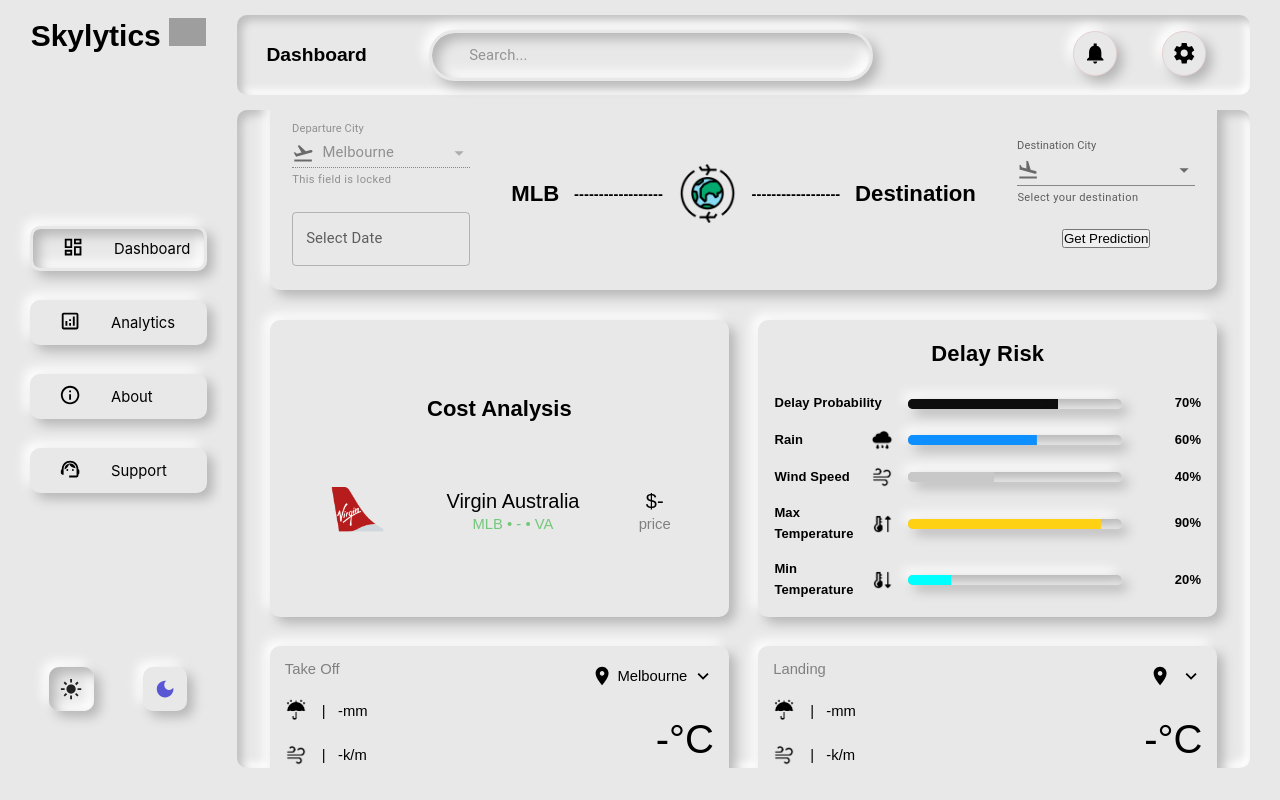
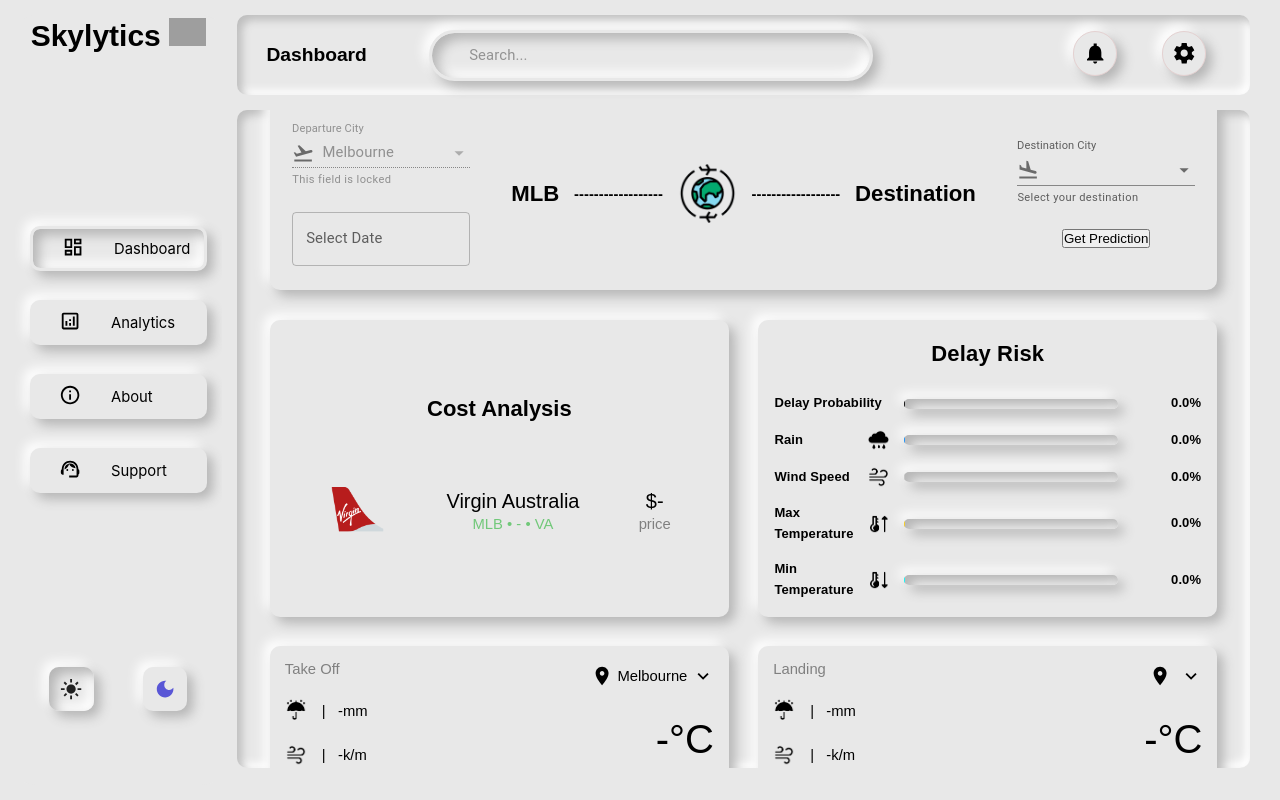
Before and after one commit to j-davidwhite/skylitics, a React (Create React App) app: page / in a window 1280 px wide. Built offline with nearby package versions, Linux system fonts and the light colour scheme; grey boxes are pictures that could not be loaded; a web font is replaced by a local one.

Commit message:
delay probability

```diff
--- a/src/components/Delay/Delay.jsx
+++ b/src/components/Delay/Delay.jsx
@@ -1,37 +1,122 @@
-import React, { useState, useEffect } from "react";
+import React from "react";
 import rain from "../../assets/icons8-rain.png";
 import wind from "../../assets/icons8-wind.png";
 import maxTemp from "../../assets/icons8-maxtemp.png";
 import minTemp from "../../assets/icons8-mintemp.png";
-import delay from "../../assets/icons8-delay.png";
 import { useTheme } from "../ThemeContext";
 import "./Delay.css";
 import { LinearProgress, Box, Typography, CardContent } from "@mui/material";
 
-// Example data from the Python function
-const exampleDelayData = {
-  message: "Moderate risk of delay. Monitor conditions: due to expected rain.",
-  data: {
-    rain: 60,
-    wind_speed: 40,
-    max_temp: 90,
-    min_temp: 20,
-    delay_probability: 70,
-  },
+// Updated thresholds to match realistic values
+const THRESHOLDS = {
+  maxTempBaseline: 20, // Start contributing above 20°C
+  maxTempFull: 40, // Full contribution at 40°C
+  minTempBaseline: -5, // Start contributing below -5°C
+  minTempFull: -15, // Full contribution at -15°C
+  rainFull: 30, // Full contribution at 30 mm
+  windSpeedFull: 60, // Full contribution at 60 km/h
 };
 
-const Delay = () => {
-  const [delayData, setDelayData] = useState({});
+// Contribution calculation for temperatures above or below the threshold baselines
+const calculateHighTempContribution = (value) => {
+  if (value > THRESHOLDS.maxTempFull) return 100;
+  if (value > THRESHOLDS.maxTempBaseline) {
+    return (
+      ((value - THRESHOLDS.maxTempBaseline) /
+        (THRESHOLDS.maxTempFull - THRESHOLDS.maxTempBaseline)) *
+      100
+    );
+  }
+  return 0;
+};
+
+const calculateMinTempContribution = (value) => {
+  if (value < THRESHOLDS.minTempFull) return 100;
+  if (value < THRESHOLDS.minTempBaseline) {
+    return (
+      ((THRESHOLDS.minTempBaseline - value) /
+        (THRESHOLDS.minTempBaseline - THRESHOLDS.minTempFull)) *
+      100
+    );
+  }
+  return 0;
+};
+
+// Calculate contribution based on closeness to full threshold
+const calculateRainContribution = (value) => {
+  return Math.min((value / THRESHOLDS.rainFull) * 100, 100);
+};
+
+const calculateWindSpeedContribution = (value) => {
+  return Math.min((value / THRESHOLDS.windSpeedFull) * 100, 100);
+};
+
+const Delay = ({ prediction }) => {
   const { isLightMode } = useTheme();
 
-  useEffect(() => {
-    setDelayData(exampleDelayData.data);
-  }, []);
+  const delayData = {
+    delay_probability: prediction
+      ? Math.min(
+          (calculateRainContribution(
+            Math.max(prediction["rainMelbourne"], prediction["rainDestination"])
+          ) +
+            calculateWindSpeedContribution(
+              Math.max(
+                prediction["windSpeedMelbourne"],
+                prediction["windSpeedDestination"]
+              )
+            ) +
+            calculateHighTempContribution(
+              Math.max(
+                prediction["maxTempMelbourne"],
+                prediction["maxTempDestination"]
+              )
+            ) +
+            calculateMinTempContribution(
+              Math.min(
+                prediction["minTempMelbourne"],
+                prediction["minTempDestination"]
+              )
+            )) /
+            4,
+          100
+        ).toFixed(1)
+      : "0.0",
+    rain: prediction
+      ? calculateRainContribution(
+          Math.max(prediction["rainMelbourne"], prediction["rainDestination"])
+        ).toFixed(1)
+      : "0.0",
+    wind_speed: prediction
+      ? calculateWindSpeedContribution(
+          Math.max(
+            prediction["windSpeedMelbourne"],
+            prediction["windSpeedDestination"]
+          )
+        ).toFixed(1)
+      : "0.0",
+    max_temp: prediction
+      ? calculateHighTempContribution(
+          Math.max(
+            prediction["maxTempMelbourne"],
+            prediction["maxTempDestination"]
+          )
+        ).toFixed(1)
+      : "0.0",
+    min_temp: prediction
+      ? calculateMinTempContribution(
+          Math.min(
+            prediction["minTempMelbourne"],
+            prediction["minTempDestination"]
+          )
+        ).toFixed(1)
+      : "0.0",
+  };
 
   return (
     <CardContent className={`delay ${isLightMode ? "light" : "dark"}`}>
       <div className="delay-risk">
-        <Typography variant="h6" gutterBottom sx={{ color: "#9e9e9e" }}>
+        <Typography variant="h6" gutterBottom>
           Delay Risk
         </Typography>
       </div>
@@ -44,7 +129,7 @@ const Delay = () => {
         <Box width="50%" mr={4.8}>
           <LinearProgress
             variant="determinate"
-            value={delayData.delay_probability}
+            value={parseFloat(delayData.delay_probability)}
             sx={{
               height: 10,
               borderRadius: 5,
@@ -52,10 +137,10 @@ const Delay = () => {
               "& .MuiLinearProgress-bar": {
                 backgroundColor:
                   delayData.delay_probability < 40
-                    ? "#4caf50" // Green for low risk
+                    ? "#4caf50"
                     : delayData.delay_probability < 70
-                    ? "#ffeb3b" // Yellow for moderate risk
-                    : "#f44336", // Red for high risk
+                    ? "#ffeb3b"
+                    : "#f44336",
               },
             }}
           />
@@ -63,7 +148,7 @@ const Delay = () => {
         <Typography variant="body1">{delayData.delay_probability}%</Typography>
       </Box>
 
-      {/* Rain */}
+      {/* Rain Contribution */}
       <Box className="rain">
         <Typography variant="body1" style={{ flex: 1 }}>
           Rain <img src={rain} alt="Rain Icon" />
@@ -71,21 +156,19 @@ const Delay = () => {
         <Box width="50%" mr={4.8}>
           <LinearProgress
             variant="determinate"
-            value={delayData.rain}
+            value={parseFloat(delayData.rain)}
             sx={{
               height: 10,
               borderRadius: 5,
               backgroundColor: "#e0e0e0",
-              "& .MuiLinearProgress-bar": {
-                backgroundColor: "#2196f3", // Blue for rain
-              },
+              "& .MuiLinearProgress-bar": { backgroundColor: "#2196f3" },
             }}
           />
         </Box>
         <Typography variant="body1">{delayData.rain}%</Typography>
       </Box>
 
-      {/* Wind Speed */}
+      {/* Wind Speed Contribution */}
       <Box className="wind">
         <Typography variant="body1" style={{ flex: 1 }}>
           Wind Speed <img src={wind} alt="Wind Icon" />
@@ -93,21 +176,19 @@ const Delay = () => {
         <Box width="50%" mr={4.8}>
           <LinearProgress
             variant="determinate"
-            value={delayData.wind_speed}
+            value={parseFloat(delayData.wind_speed)}
             sx={{
               height: 10,
               borderRadius: 5,
               backgroundColor: "#e0e0e0",
-              "& .MuiLinearProgress-bar": {
-                backgroundColor: "#9e9e9e", // Grey for wind speed
-              },
+              "& .MuiLinearProgress-bar": { backgroundColor: "#9e9e9e" },
             }}
           />
         </Box>
         <Typography variant="body1">{delayData.wind_speed}%</Typography>
       </Box>
 
-      {/* Max Temperature */}
+      {/* Max Temperature Contribution */}
       <Box className="max-temp">
         <Typography variant="body1" style={{ flex: 1 }}>
           Max Temperature <img src={maxTemp} alt="Max Temperature Icon" />
@@ -115,21 +196,19 @@ const Delay = () => {
         <Box width="50%" mr={4.8}>
           <LinearProgress
             variant="determinate"
-            value={delayData.max_temp}
+            value={parseFloat(delayData.max_temp)}
             sx={{
               height: 10,
               borderRadius: 5,
               backgroundColor: "#e0e0e0",
-              "& .MuiLinearProgress-bar": {
-                backgroundColor: "#ff5722", // Orange for high temperatures
-              },
+              "& .MuiLinearProgress-bar": { backgroundColor: "#ff5722" },
             }}
           />
         </Box>
         <Typography variant="body1">{delayData.max_temp}%</Typography>
       </Box>
 
-      {/* Min Temperature */}
+      {/* Min Temperature Contribution */}
       <Box className="min-temp">
         <Typography variant="body1" style={{ flex: 1 }}>
           Min Temperature <img src={minTemp} alt="Min Temperature Icon" />
@@ -137,14 +216,12 @@ const Delay = () => {
         <Box width="50%" mr={4.8}>
           <LinearProgress
             variant="determinate"
-            value={delayData.min_temp}
+            value={parseFloat(delayData.min_temp)}
             sx={{
               height: 10,
               borderRadius: 5,
               backgroundColor: "#e0e0e0",
-              "& .MuiLinearProgress-bar": {
-                backgroundColor: "#00bcd4", // Cyan for low temperatures
-              },
+              "& .MuiLinearProgress-bar": { backgroundColor: "#00bcd4" },
             }}
           />
         </Box>
--- a/src/pages/Dashboard/Dashboard.js
+++ b/src/pages/Dashboard/Dashboard.js
@@ -31,7 +31,11 @@ const Dashboard = () => {
         destinationCity={destinationCity}
         prediction={prediction}
       />
-      <Delay isLightMode={isLightMode} destinationCity={destinationCity} />
+      <Delay
+        isLightMode={isLightMode}
+        destinationCity={destinationCity}
+        prediction={prediction}
+      />
       <Departure isLightMode={isLightMode} prediction={prediction} />
       <Destination
         isLightMode={isLightMode}
```
